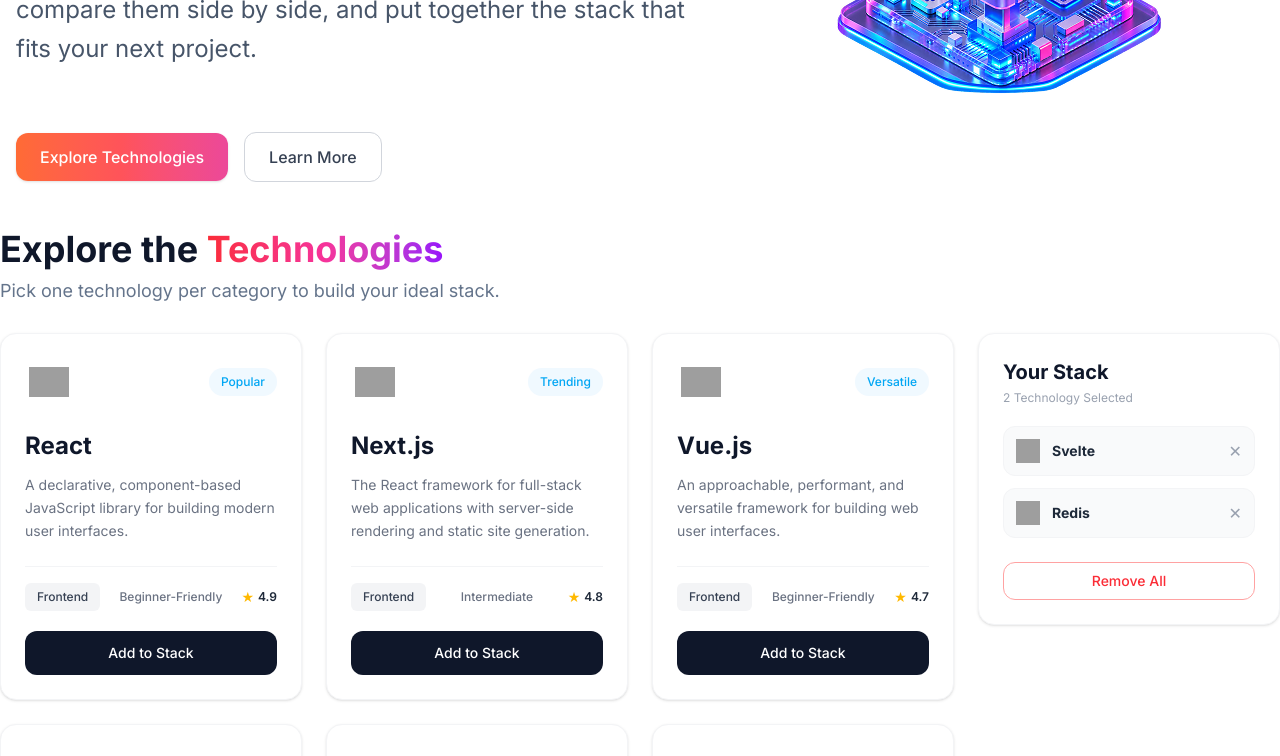
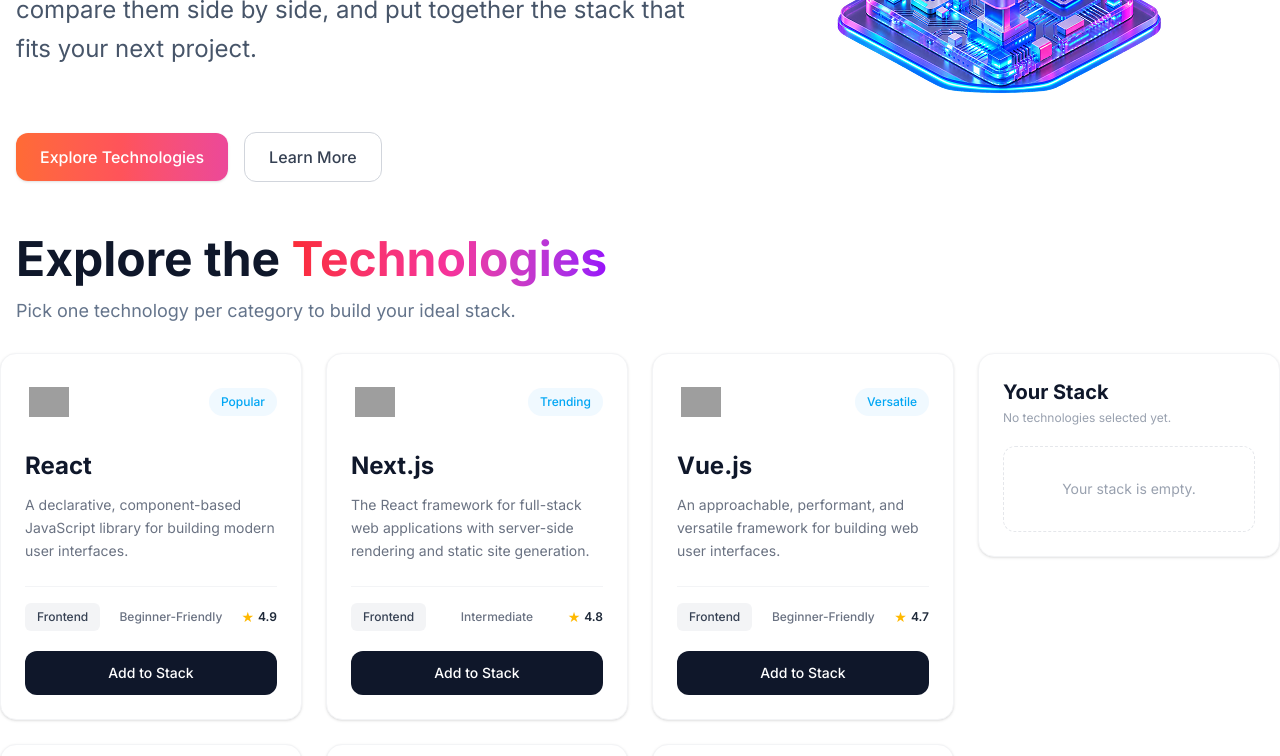
Before and after one commit to mdsakibdev/DevStack, a React (Vite) app: page / in a window 1280 px wide. Shown: the part 445-1201 px from the top of the page. Built offline with nearby package versions, Linux system fonts and the light colour scheme; grey boxes are pictures that could not be loaded.

Commit message:
Technology Section Updeted

```diff
--- a/src/components/technologies/TachnolodgiSideBarCard.jsx
+++ b/src/components/technologies/TachnolodgiSideBarCard.jsx
@@ -1,47 +1,21 @@
-import React from 'react'
+import React from "react";
 
 const TachnolodgiSideBarCard = () => {
-
-
   return (
-
     <div className="sticky top-20 bg-white border border-gray-100 rounded-2xl p-6 shadow-sm">
       <h2 className="text-xl font-bold text-[#0F172A] mb-1">Your Stack</h2>
-      <p className="text-xs text-gray-400 mb-5">2 Technology Selected</p>
+      <p className="text-xs text-gray-400 mb-5">
+        No technologies selected yet.
+      </p>
 
       {/* সিলেক্ট করা আইটেমগুলোর লিস্ট */}
-      <div className="space-y-3 mb-6">
+      <div className="border border-dashed border-gray-200 rounded-xl py-8 px-4 text-center">
+        <p className="text-gray-400 text-sm font-normal">
+          Your stack is empty.
+        </p>
+      </div>
+    </div>
+  );
+};
 
-        {/* আইটেম ১ */}
-        <div className="flex items-center justify-between p-3 border border-gray-100 rounded-xl bg-gray-50">
-          <div className="flex items-center gap-3">
-            <img src="svelte-icon-url" className="w-6 h-6" alt="Svelte" />
-            <div>
-              <h4 className="text-sm font-bold text-gray-800">Svelte</h4>
-            </div>
-          </div>
-          <button className="text-gray-400 hover:text-red-500">✕</button>
-        </div>
-
-        {/* আইটেম ২ */}
-        <div className="flex items-center justify-between p-3 border border-gray-100 rounded-xl bg-gray-50">
-          <div className="flex items-center gap-3">
-            <img src="redis-icon-url" className="w-6 h-6" alt="Redis" />
-            <div>
-              <h4 className="text-sm font-bold text-gray-800">Redis</h4>
-            </div>
-          </div>
-          <button className="text-gray-400 hover:text-red-500">✕</button>
-        </div>
-
-      </div>
-
-      {/* সব রিমুভ করার বাটন */}
-      <button className="w-full border border-red-300 text-red-500 hover:bg-red-50 font-medium py-2 px-4 rounded-xl text-sm transition-colors cursor-pointer">
-        Remove All
-      </button>
-    </div>
-  )
-}
-
-export default TachnolodgiSideBarCard
+export default TachnolodgiSideBarCard;
--- a/src/components/technologies/Technologies.jsx
+++ b/src/components/technologies/Technologies.jsx
@@ -7,14 +7,16 @@
 
   return (
     <div className="container mx-auto">
-      <div className="">
-        <h2 className="text-4xl font-bold text-[#0F172A] mb-2">
+      <div className="flex flex-col items-center lg:items-start text-center lg:text-left max-w-2xl sm:px-4">
+        <h2 className="text-4xl font-bold text-[#0F172A] mb-2 sm:text-5xl leading-tight lg:leading-15">
           Explore the{" "}
           <span className="bg-linear-to-r from-red-500 via-pink-500 to-purple-600 bg-clip-text text-transparent block sm:inline">
             Technologies
           </span>
         </h2>
-        <p className="text-lg text-[#64748B] mb-7 ">Pick one technology per category to build your ideal stack.</p>
+        <p className="text-lg text-[#64748B] mb-7">
+          Pick one technology per category to build your ideal stack.
+        </p>
       </div>
 
       <TechnologiesCard technologicard={technologiCard} />
--- a/src/components/technologies/TechnologiesCard.jsx
+++ b/src/components/technologies/TechnologiesCard.jsx
@@ -9,7 +9,7 @@
 
   return (
 
-    <div className='container mx-auto grid grid-cols-1 lg:grid-cols-4 gap-6 items-start'>
+    <div className='container mx-auto grid grid-cols-1 lg:grid-cols-4 gap-6 items-start md:px-0 px-5'>
 
         <div className='lg:col-span-3 grid grid-cols-1 md:grid-cols-3 gap-6'>
       {
```
